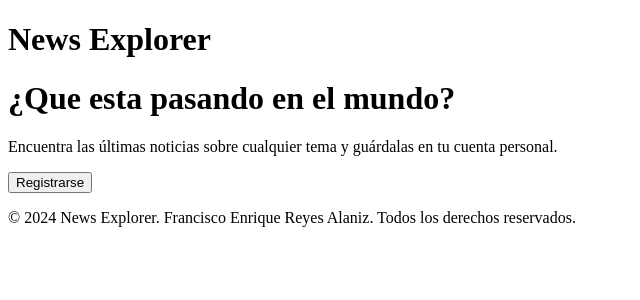
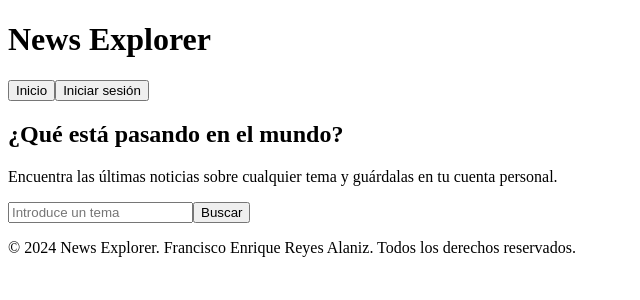
Before and after one commit to Francis318/news-explorer-frontend, a React (Vite) app: page / in a window 1280 px wide. Shown: the top 300 px of the page, without its empty margins (0-640 px from the left). Built offline with nearby package versions, Linux system fonts and the light colour scheme.

Commit message:
Estructura de App, Main y SearchForm

```diff
--- a/src/components/Header/Header.jsx
+++ b/src/components/Header/Header.jsx
@@ -4,6 +4,10 @@ function Header() {
   return (
     <header className="header">
       <h1 className="header__title">News Explorer</h1>
+      <nav className="header__nav">
+        <button className="header__button">Inicio</button>
+        <button className="header__button">Iniciar sesión</button>
+      </nav>
     </header>
   );
 }
--- a/src/components/Main/Main.jsx
+++ b/src/components/Main/Main.jsx
@@ -1,14 +1,10 @@
 import "./Main.css";
+import SearchForm from "../SearchForm/SearchForm";
 
 function Main() {
   return (
     <main className="main">
-      <h1 className="main__title">¿Que esta pasando en el mundo?</h1>
-      <p className="main__text">
-        Encuentra las últimas noticias sobre cualquier tema y guárdalas en tu
-        cuenta personal.
-      </p>
-      <button className="main__button">Registrarse</button>
+      <SearchForm />
     </main>
   );
 }
--- /dev/null
+++ b/src/components/SearchForm/SearchForm.jsx
@@ -0,0 +1,26 @@
+function SearchForm() {
+  return (
+    <section className="search-form">
+      <h1 className="search-form__title">¿Qué está pasando en el mundo?</h1>
+
+      <p className="search-form__text">
+        Encuentra las últimas noticias sobre cualquier tema y guárdalas en tu
+        cuenta personal.
+      </p>
+
+      <form className="search-form__form">
+        <input
+          type="text"
+          placeholder="Introduce un tema"
+          className="search-form__input"
+        />
+
+        <button type="submit" className="search-form__button">
+          Buscar
+        </button>
+      </form>
+    </section>
+  );
+}
+
+export default SearchForm;
```
